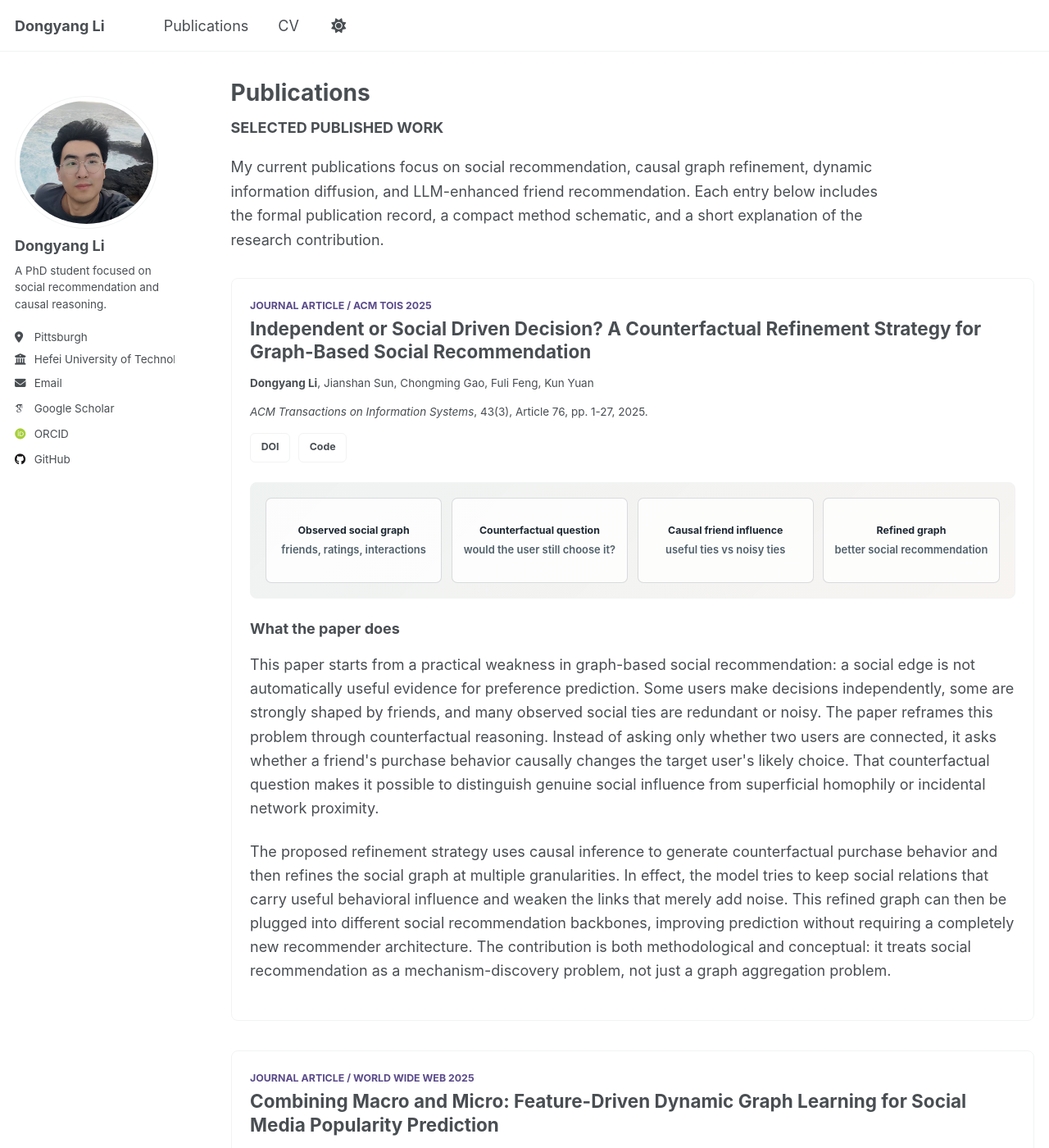
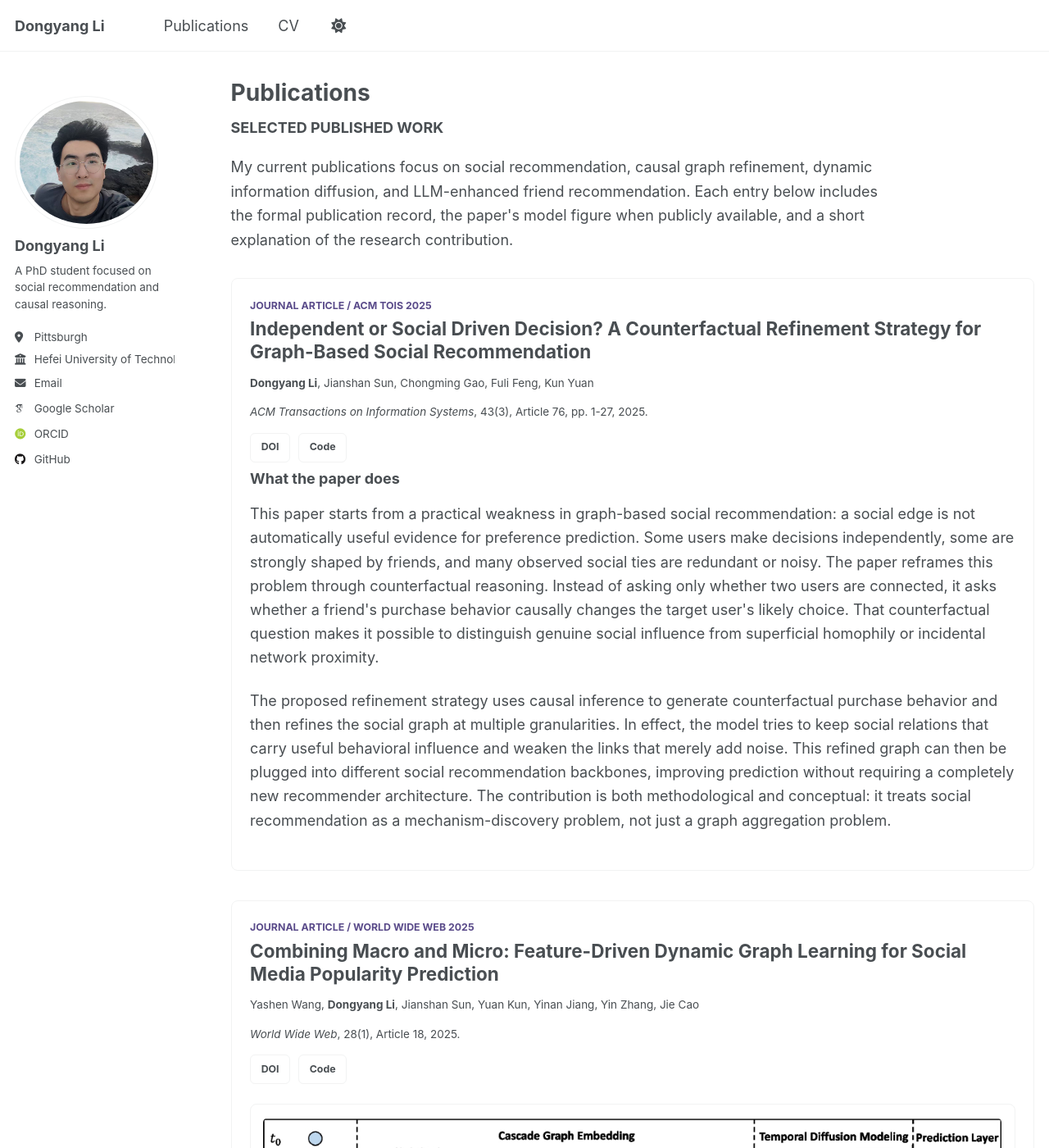
Before and after one commit to LDY911/my-website, a Jekyll site: the page built from _pages/publications.html, in a window 1280 px wide and 1400 px high. Shown: the whole window at 82% size. Built offline with Jekyll 4.4.1, drawn with Linux system fonts in a browser that asks for light colours; some web fonts are replaced; some of the changed text lies outside the part shown.

Commit message:
Use real publication model figures

```diff
--- a/_pages/publications.html
+++ b/_pages/publications.html
@@ -7,7 +7,7 @@
 
 <section class="publication-page-intro">
   <p class="section-kicker">Selected published work</p>
-  <p>My current publications focus on social recommendation, causal graph refinement, dynamic information diffusion, and LLM-enhanced friend recommendation. Each entry below includes the formal publication record, a compact method schematic, and a short explanation of the research contribution.</p>
+  <p>My current publications focus on social recommendation, causal graph refinement, dynamic information diffusion, and LLM-enhanced friend recommendation. Each entry below includes the formal publication record, the paper's model figure when publicly available, and a short explanation of the research contribution.</p>
 </section>
 
 <article class="publication-feature">
@@ -20,16 +20,6 @@
       <a href="https://doi.org/10.1145/3717830">DOI</a>
       <a href="https://github.com/LDY911/CFRSSR-Code">Code</a>
     </div>
-  </div>
-
-  <div class="model-diagram counterfactual-diagram" aria-label="Counterfactual social recommendation method diagram">
-    <div class="diagram-step">Observed social graph<br><span>friends, ratings, interactions</span></div>
-    <div class="diagram-arrow">-></div>
-    <div class="diagram-step">Counterfactual question<br><span>would the user still choose it?</span></div>
-    <div class="diagram-arrow">-></div>
-    <div class="diagram-step">Causal friend influence<br><span>useful ties vs noisy ties</span></div>
-    <div class="diagram-arrow">-></div>
-    <div class="diagram-step">Refined graph<br><span>better social recommendation</span></div>
   </div>
 
   <h3>What the paper does</h3>
@@ -49,17 +39,10 @@
     </div>
   </div>
 
-  <div class="model-diagram feddgl-diagram" aria-label="FedDGL dynamic graph learning method diagram">
-    <div class="diagram-step">Cascade snapshots<br><span>time-slotted diffusion</span></div>
-    <div class="diagram-arrow">-></div>
-    <div class="diagram-step">Micro + macro features<br><span>node and graph dynamics</span></div>
-    <div class="diagram-arrow">-></div>
-    <div class="diagram-step">Dynamic graph encoder<br><span>feature-driven embedding</span></div>
-    <div class="diagram-arrow">-></div>
-    <div class="diagram-step">Temporal + similar cascades<br><span>BiLSTM and auto-encoder</span></div>
-    <div class="diagram-arrow">-></div>
-    <div class="diagram-step">Popularity prediction<br><span>adaptive fusion</span></div>
-  </div>
+  <figure class="paper-figure paper-figure--wide">
+    <img src="/images/publications/feddgl-figure-1.png" alt="Framework of the proposed FedDGL model">
+    <figcaption>Framework of the proposed FedDGL model.</figcaption>
+  </figure>
 
   <h3>What the paper does</h3>
   <p>This paper addresses popularity prediction in social media, where the goal is to estimate how large an information cascade will become after observing its early diffusion process. Earlier approaches often emphasize either generative temporal processes, such as Hawkes-style diffusion models, or static graph representations of a cascade. The limitation is that real diffusion is dynamic at two levels at once: individual nodes change their local spreading roles over time, while the whole cascade also develops macroscopic shape, speed, and structural signals.</p>
@@ -78,17 +61,10 @@
     </div>
   </div>
 
-  <div class="model-diagram dffr-diagram" aria-label="LLM-enhanced personality-disentangled friend recommendation diagram">
-    <div class="diagram-step">User text<br><span>posts and profile signals</span></div>
-    <div class="diagram-arrow">-></div>
-    <div class="diagram-step">LLM personality inference<br><span>Big Five traits</span></div>
-    <div class="diagram-arrow">-></div>
-    <div class="diagram-step">Personality subgraphs<br><span>trait-specific social views</span></div>
-    <div class="diagram-arrow">-></div>
-    <div class="diagram-step">Graph link prediction<br><span>GCN / SEAL style learning</span></div>
-    <div class="diagram-arrow">-></div>
-    <div class="diagram-step">Attention + implicit factors<br><span>friend recommendation</span></div>
-  </div>
+  <figure class="paper-figure paper-figure--center">
+    <img src="/images/publications/dffr-figure-2.png" alt="Overview of the DFFR model">
+    <figcaption>Overview of the DFFR model.</figcaption>
+  </figure>
 
   <h3>What the paper does</h3>
   <p>This paper studies friend recommendation from a deeper social-behavioral angle. Many friend recommendation systems rely on homophily: users who share visible characteristics, behaviors, or network neighborhoods are more likely to connect. The paper argues that this is incomplete because friendship formation also depends on less visible personality mechanisms. Two users may look similar on the surface but form, maintain, or avoid friendship for different reasons tied to openness, conscientiousness, extraversion, agreeableness, and emotional stability.</p>
--- a/_sass/layout/_custom_pages.scss
+++ b/_sass/layout/_custom_pages.scss
@@ -146,50 +146,45 @@
   }
 }
 
-.model-diagram {
-  display: grid;
-  grid-template-columns: repeat(4, minmax(0, 1fr));
-  gap: 0.65rem;
-  align-items: stretch;
+.paper-figure {
+  display: block;
   margin: 1.35rem 0 1.45rem;
-  padding: 1rem;
+  padding: 0.85rem;
   border: 1px solid var(--global-border-color);
   border-radius: 8px;
-  background: linear-gradient(135deg, rgba(50, 96, 82, 0.08), rgba(123, 77, 32, 0.06));
-}
-
-.feddgl-diagram,
-.dffr-diagram {
-  grid-template-columns: repeat(5, minmax(0, 1fr));
-}
-
-.diagram-step {
-  display: flex;
-  min-height: 5.8rem;
-  flex-direction: column;
-  justify-content: center;
-  padding: 0.7rem;
-  border: 1px solid rgba(55, 65, 81, 0.18);
-  border-radius: 7px;
-  background: rgba(255, 255, 255, 0.78);
-  color: #1f2933;
-  font-size: $type-size-7;
-  font-weight: 700;
-  line-height: 1.3;
+  background: #fff;
   text-align: center;
 
-  span {
+  img {
     display: block;
-    margin-top: 0.35rem;
-    color: #52616b;
-    font-size: 0.72rem;
-    font-weight: 600;
-    line-height: 1.35;
+    width: 100%;
+    height: auto;
+    margin: 0 auto;
+    border-radius: 6px;
+  }
+
+  figcaption {
+    display: block;
+    width: 100%;
+    margin: 0.75rem 0 0;
+    clear: both;
+    color: var(--global-text-color-light);
+    font-size: $type-size-7;
+    line-height: 1.4;
   }
 }
 
-.diagram-arrow {
-  display: none;
+.paper-figure--center img {
+  width: min(100%, 720px);
+}
+
+.publication-feature .paper-figure {
+  display: block !important;
+}
+
+.publication-feature .paper-figure--center img {
+  width: min(100%, 720px) !important;
+  max-width: 720px !important;
 }
 
 .publication-feature h3 {
@@ -207,13 +202,9 @@
     grid-template-columns: 1fr;
   }
 
-  .model-diagram,
-  .feddgl-diagram,
-  .dffr-diagram {
-    grid-template-columns: 1fr;
-  }
-
-  .diagram-step {
-    min-height: auto;
+  .paper-figure {
+    margin-right: -0.25rem;
+    margin-left: -0.25rem;
+    padding: 0.5rem;
   }
 }
```
Also changed, not shown: _pages/cv.md (+1 -1 lines), images/publications/dffr-figure-2.png (added), images/publications/feddgl-figure-1.png (added).
